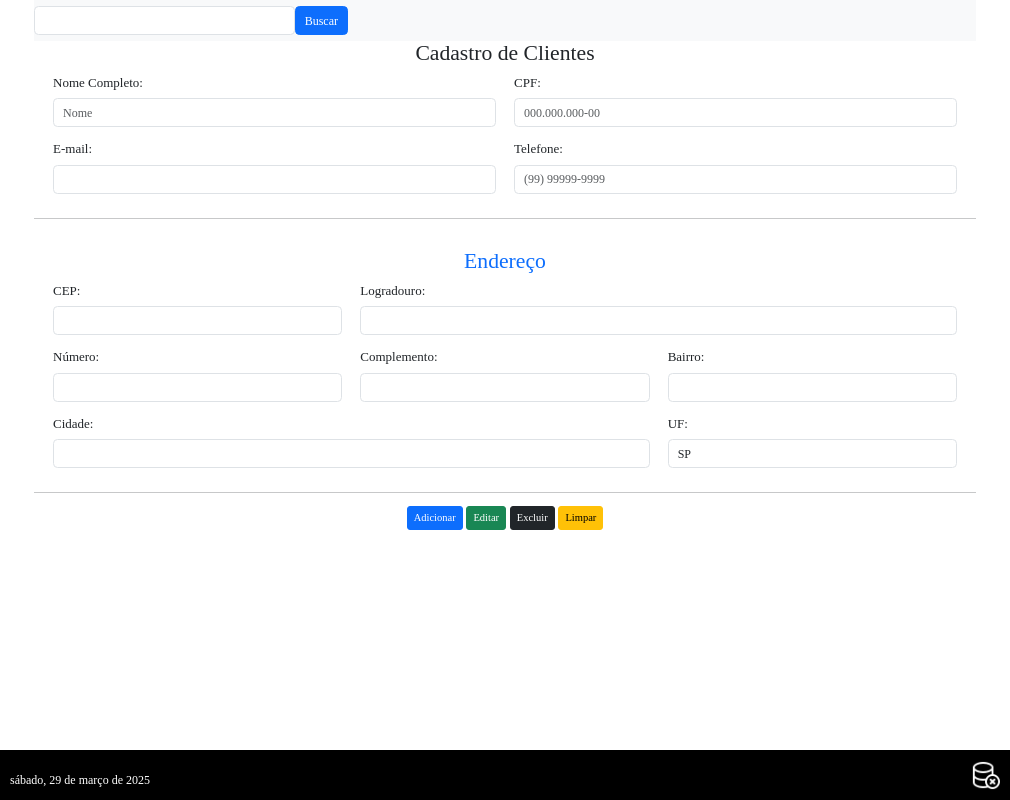
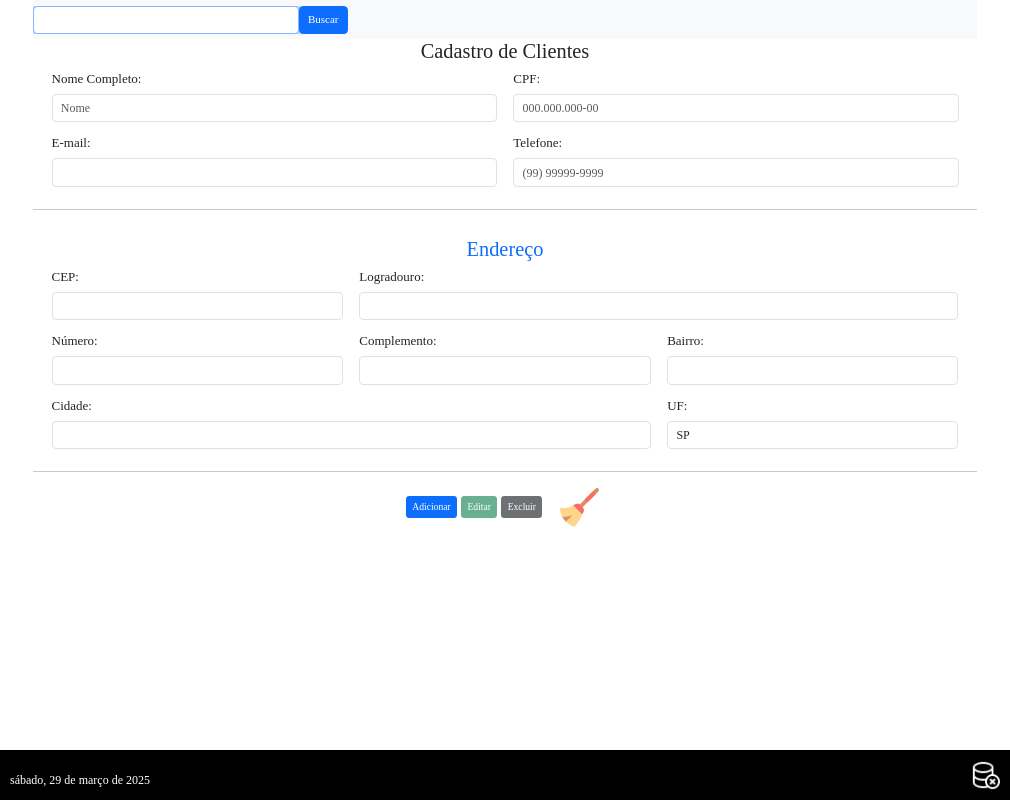
Before and after one commit to BielCoutinho/cadastrodeclientes, an Electron app: page src/views/index.html in a window 1010 px wide. Drawn offline with Linux system fonts and the light colour scheme; no server answers; a web font is replaced by a local one.

Commit message:
Atualização

```diff
--- a/preload.js
+++ b/preload.js
@@ -10,7 +10,8 @@ const { contextBridge, ipcRenderer } = require ('electron')
 //permissoões para estabelecer a comunicação ente processos
 contextBridge.exposeInMainWorld('api', {
     dbStatus: (message) => ipcRenderer.on('db-status', message),
-    createClientes: (cadastroClientes) => ipcRenderer.send('create-clientes', cadastroClientes)
+    createClientes: (cadastroClientes) => ipcRenderer.send('create-clientes', cadastroClientes),
+    resetForm: (args) => ipcRenderer.on('reset-form', args)
 })
 
 //Enviar uma mensagem para o main.js estabelecer um conexão com o banco de dados quando iniciar a aplicação
--- a/src/models/Clientes.js
+++ b/src/models/Clientes.js
@@ -14,8 +14,6 @@ const clientesSchema = new Schema({
     },
     cpf: {
         type: String,
-        unique: true,
-        index: true
     },
     email: {
         type: String
--- a/src/public/css/style.css
+++ b/src/public/css/style.css
@@ -8,7 +8,7 @@
 
 /* Remover margens e garantir que o conteúdo ocupe a tela inteira */
 html, body {
-    font-size: 12px; /* Reduz o tamanho da fonte global */
+    font-size: 11px; /* Reduz o tamanho da fonte global */
     font-family: "static"; /* Se você estiver usando uma fonte personalizada */
     height: 100%;
     margin: 0;
@@ -86,3 +86,13 @@ footer img {
     max-width: 100%;
     overflow: hidden;
 }
+
+#btnReset {
+    width: 48px;
+    height: 48px;
+    background-image: url(../img/limpar.png);
+    background-color: transparent;
+    border: none;
+    cursor: pointer;
+    margin-left: 10px;
+}
--- a/src/views/index.html
+++ b/src/views/index.html
@@ -16,7 +16,7 @@
         <nav class="navbar navbar-light bg-light">
             <div class="col-md-4">
                 <form class="d-flex">
-                    <input class="form-control mr-sm-1" type="search" aria-label="Buscar">
+                    <input class="form-control mr-sm-1" type="search" aria-label="Buscar" id="buscarCli">
                     <button class="btn btn-primary  my-sm-0" type="submit">Buscar</button>
                 </form>
             </div>
@@ -102,10 +102,10 @@
             <hr>
 
             <div class="text-center">
-                <button class="btn btn-primary btn-sm" type="submit">Adicionar</button>
-                <button class="btn btn-success btn-sm" type="submit">Editar</button>
-                <button class="btn btn-dark btn-sm" type="submit">Excluir</button>
-                <button class="btn btn-warning btn-sm" type="submit">Limpar</button>
+                <button class="btn btn-primary btn-sm" type="submit" id="btnCreate">Adicionar</button>
+                <button class="btn btn-success btn-sm" type="submit" id="btnUpdate">Editar</button>
+                <button class="btn btn-dark btn-sm" type="button" id="btnDelete">Excluir</button>
+                <button class="btn btn-warning btn-sm" type="reset" id="btnReset" onclick="resetForm()"></button>
             </div>
         </form>
     </div>
--- a/src/views/renderer.js
+++ b/src/views/renderer.js
@@ -42,12 +42,16 @@ api.dbStatus((event, message) => {
 
 
 // Capturar foco da caixa de texto
-const foco = document.getElementById('frmCli')
+const foco = document.getElementById('buscarCli')
 
 //Alterar as propriedades do documento html ao iniciar a aplicação
 
 document.addEventListener('DOMContentLoaded', () => {
-    foco.focus() //Iniciar o documento com foco na caixa de texto
+    //Desativar os botões
+    btnUpdate.disabled = true
+    btnDelete.disabled = true
+    //Iniciar o documento com foco na caixa de texto
+    foco.focus()
 })
 
 //Capturar os dados do formulário (Passo 1: - fluxo)
@@ -100,3 +104,22 @@ frmCli.addEventListener('submit', (event) => {
 
 //== Fim - CRUD Create ======================================================
 //===========================================================================
+
+
+
+//===========================================================================
+//== Resetar o formulário ===================================================
+function resetForm() {
+    // recarregar a página
+    location.reload()
+}
+
+//Uso da api resetForm quando salvar, editar ou excluir um cliente
+api.resetForm((args) => {
+    resetForm()
+})
+
+
+
+//===========================================================================
+//== Fim - Resetar o formulário =============================================
```
Also changed, not shown: main.js (+26 -2 lines), src/public/img/limpar.png (added).
